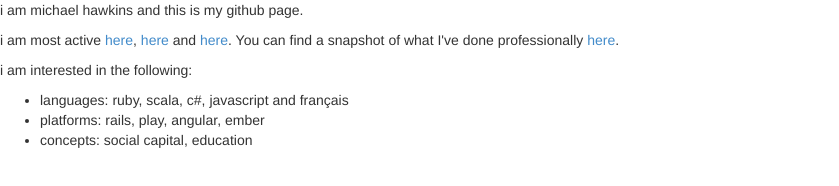
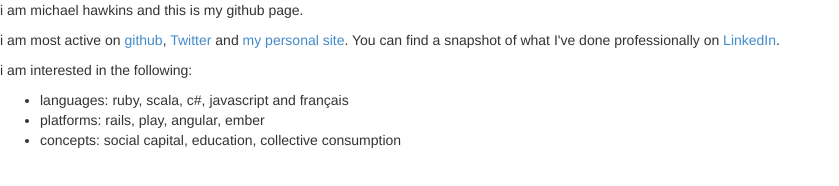
Before and after one commit to michaelhawkins/michaelhawkins.github.io, a plain HTML site: page index.html in a window 1280 px wide. Shown: the whole page, without its empty margins (0-839 px from the left). Drawn offline with Linux system fonts and the light colour scheme.

Commit message:
slight mods to clarify links

```diff
--- a/index.html
+++ b/index.html
@@ -7,16 +7,16 @@
 	</head>
 	<body>
 		<p>i am michael hawkins and this is my github page.</p>
-		<p>i am most active <a href="http://www.github.com/michaelhawkins">here</a>,
-			<a href="https://twitter.com/michaelhawkins">here</a> and
-			<a href="http://hawkinsunlimited.com">here</a>. You can find a snapshot
-			of what I've done professionally
-			<a href="http://www.linkedin.com/in/mhawkins">here</a>.</p>
+		<p>i am most active on <a href="http://www.github.com/michaelhawkins">github</a>,
+			<a href="https://twitter.com/michaelhawkins">Twitter</a> and
+			<a href="http://hawkinsunlimited.com">my personal site</a>. You can find a snapshot
+			of what I've done professionally on
+			<a href="http://www.linkedin.com/in/mhawkins">LinkedIn</a>.</p>
 		<p>i am interested in the following:
 			<ul>
 				<li>languages: ruby, scala, c#, javascript and français</li>
 				<li>platforms: rails, play, angular, ember</li>
-				<li>concepts: social capital, education</li>
+				<li>concepts: social capital, education, collective consumption</li>
 			</ul>
 		</p>
 	</body>
```
